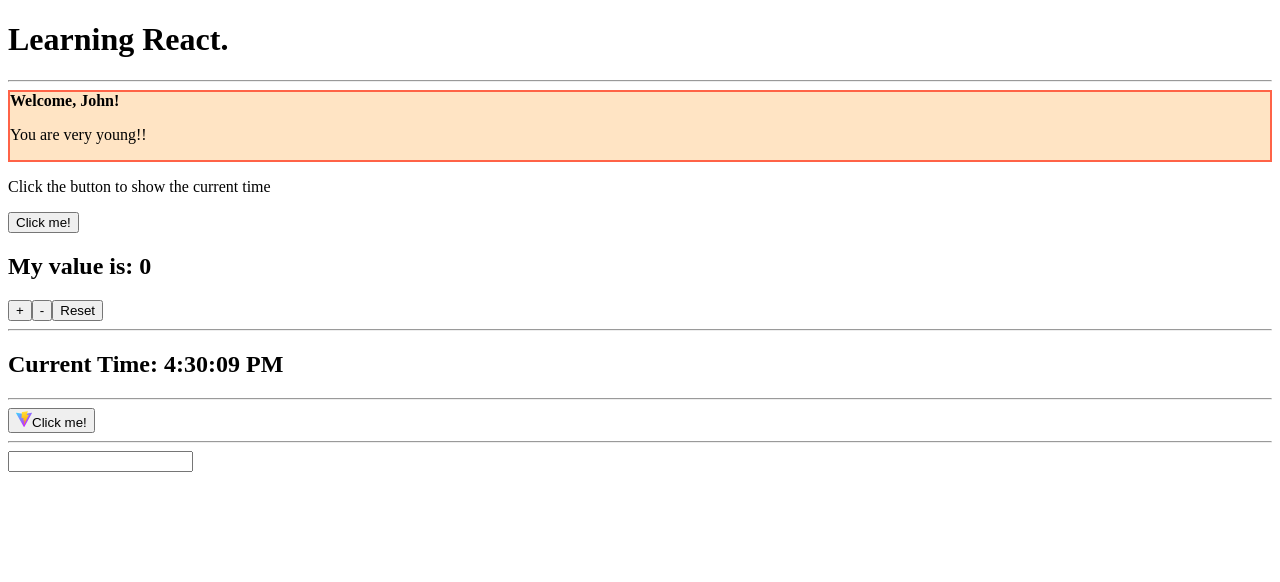
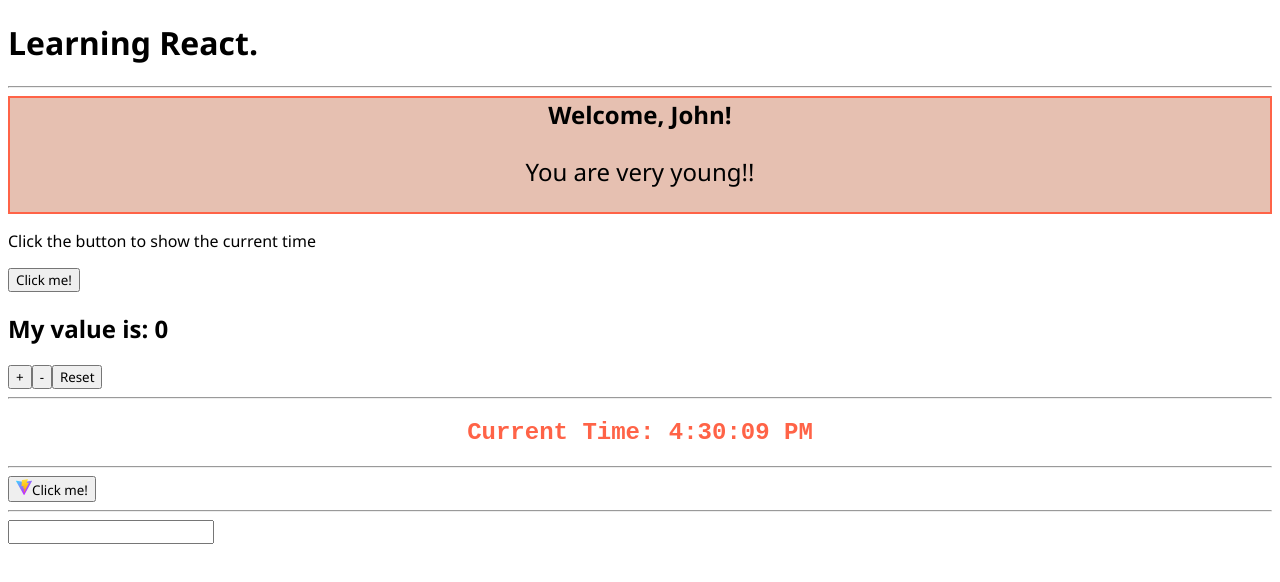
Before and after one commit to Macaicedoa/React, a React (Vite) app in the folder props/: page / in a window 1280 px wide. Shown: the top 582 px of the page. Built offline with nearby package versions, Linux system fonts and the light colour scheme.

Commit message:
Styling Components -2

```diff
--- a/props/package.json
+++ b/props/package.json
@@ -11,7 +11,8 @@
   },
   "dependencies": {
     "react": "^18.2.0",
-    "react-dom": "^18.2.0"
+    "react-dom": "^18.2.0",
+    "sass": "^1.70.0"
   },
   "devDependencies": {
     "@types/react": "^18.2.43",
--- a/props/src/Clock.jsx
+++ b/props/src/Clock.jsx
@@ -10,7 +10,7 @@
     },[])
 
       return (
-        <h2>Current Time: {date.toLocaleTimeString()}</h2>
+        <h2 className="clock">Current Time: {date.toLocaleTimeString()}</h2>
     )
 }
 
--- /dev/null
+++ b/props/src/clock-style.scss
@@ -0,0 +1,6 @@
+.clock{
+    color: tomato;
+    font-family: 'Courier New', Courier, monospace;
+    justify-self: center;
+    text-align: center;
+}
--- a/props/src/index.css
+++ b/props/src/index.css
@@ -1,4 +1,9 @@
+*{
+    font-family: 'Segoe UI', Tahoma, Geneva, Verdana, sans-serif;
+}
 .welcome{
-    background-color: bisque;
+    background-color: rgb(230, 192, 177);
     border: solid 2px tomato;
+    text-align: center;
+    font-size: x-large;
 }
--- a/props/src/index.jsx
+++ b/props/src/index.jsx
@@ -6,6 +6,7 @@
 import AppColors from "./Lists/AppColors";
 import AppTodoList from "./Lists/AppTodoList";
 import "./index.css";
+import "./clock-style.scss"
 
 createRoot(document.getElementById('root')).render(
     <> {/*Etiquetas vacías para no añadir divs*/}
```
Also changed, not shown: 1 other file (tests, documents, lock files or other folders).
